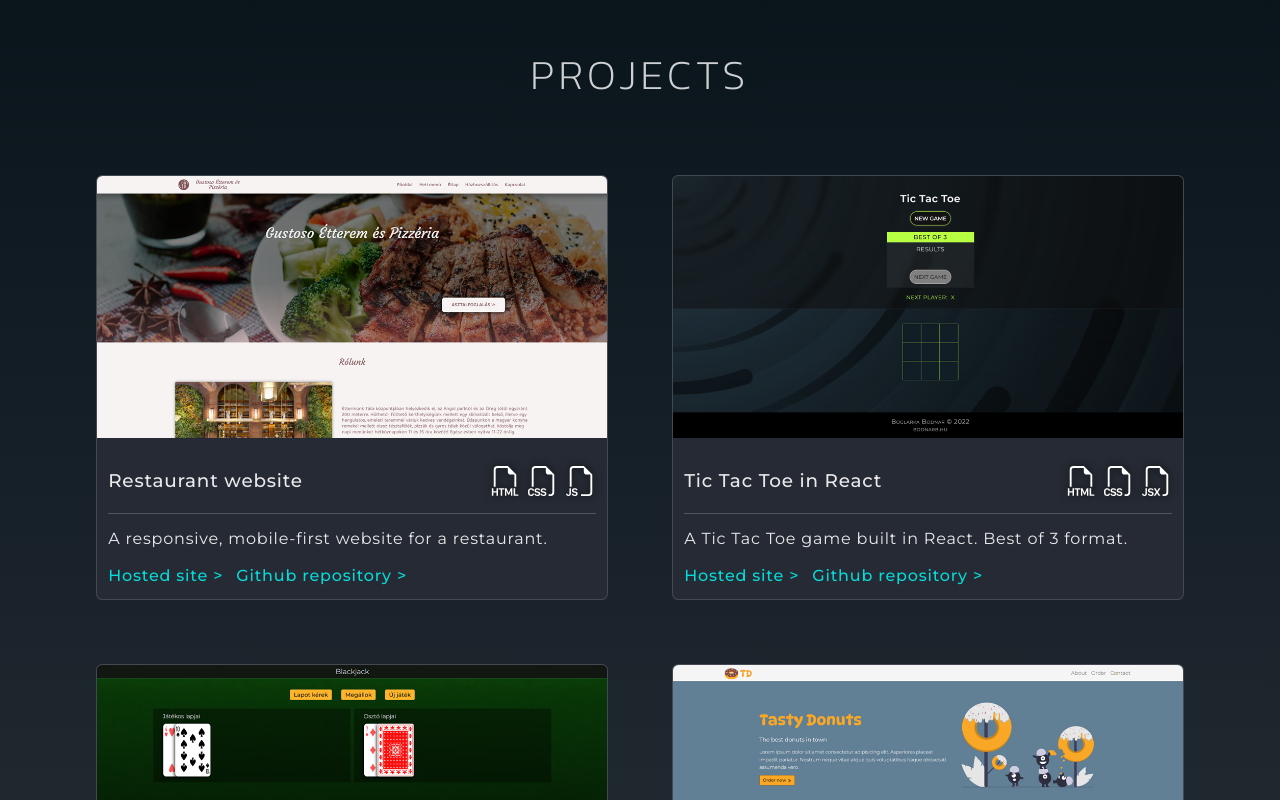
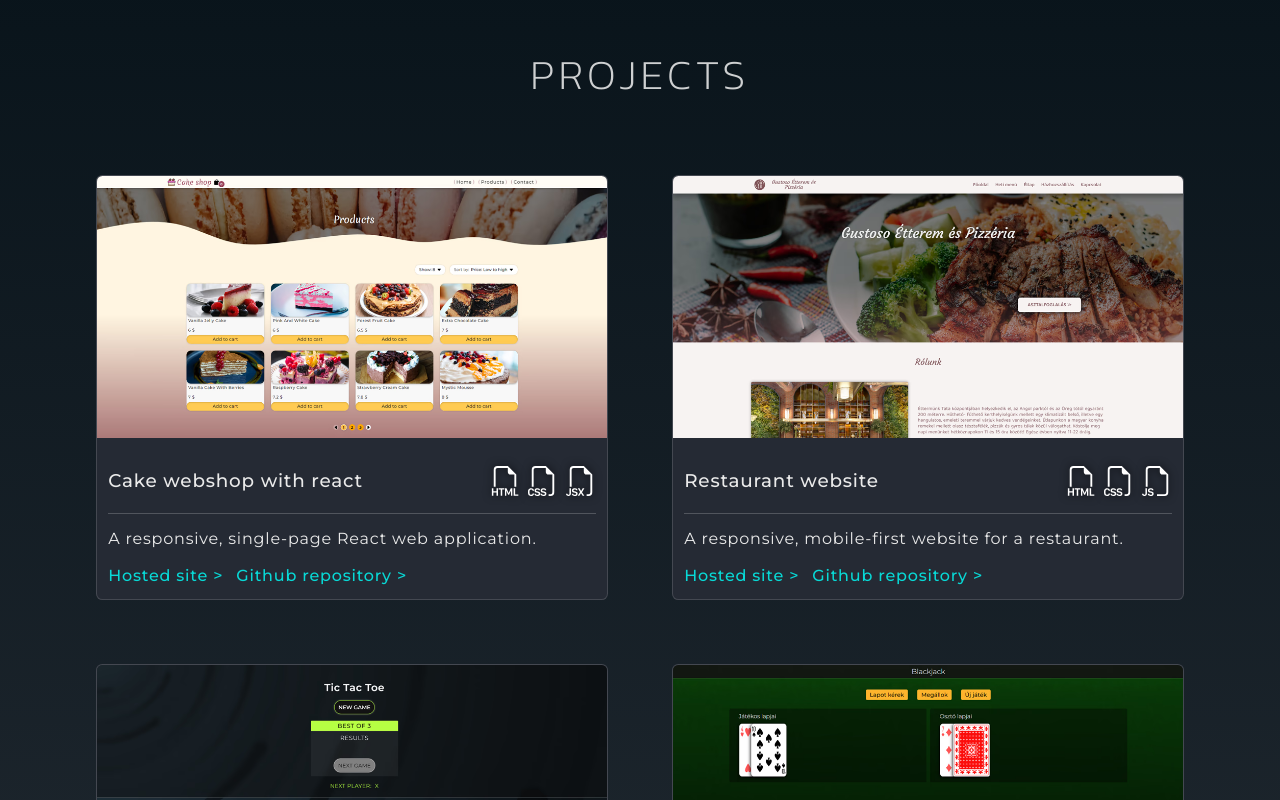
Before and after one commit to BodnarB/bodnarb.github.io, a plain HTML site: page index.html in a window 1280 px wide. Shown: the part 372-1172 px from the top of the page. Drawn offline with Linux system fonts and the light colour scheme.

Commit message:
up project

```diff
--- a/index.html
+++ b/index.html
@@ -72,6 +72,29 @@
         <section id="projects">
             <h3>Projects</h3>
             <div class="projects-container">
+                <div class="project">
+                    <a href="https://bodnarb.hu/react-cakeshop/" target="_blank">
+                        <img class="project-preview" src="./assets/projects/cakeshop.avif"
+                            alt="picture about the project website">
+                    </a>
+                    <div class="project-content">
+                        <div class="project-title-container">
+                            <p class="project-title">Cake webshop with react</p>
+                            <div class="project-stack">
+                                <img src="./assets/filetype-html.svg" alt="html file logo">
+                                <img src="./assets/filetype-css.svg" alt="css file logo">
+                                <img src="./assets/filetype-jsx.svg" alt="JavaScript file logo">
+                            </div>
+                        </div>
+                        <p class="project-description">A responsive, single-page React web application.
+                        </p>
+                        <a class="project-links" target="_blank" href="https://bodnarb.hu/react-cakeshop/">Hosted
+                            site
+                            ></a>
+                        <a class="project-links" target="_blank" href="https://github.com/BodnarB/react-cakeshop">Github
+                            repository ></a>
+                    </div>
+                </div>
                 <div class="project">
                     <a href="https://bodnarb.hu/Restaurant/" target="_blank"><img class="project-preview"
                             src="./assets/projects/restaurant.avif" alt="picture about the project website"></a>
@@ -154,7 +177,6 @@
                             href="https://github.com/BodnarB/donutorder_bootstrap">Github repository ></a>
                     </div>
                 </div>
-
                 <div class="project">
                     <a href="https://github.com/BodnarB/PY-BlackJack/blob/master/Blackjack_V2.1.py" target="_blank"><img
                             class="project-preview" src="./assets/projects/pybj.avif"
```
Also changed, not shown: assets/projects/cakeshop.avif (added).
